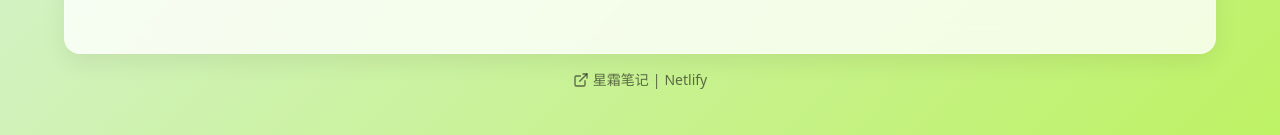
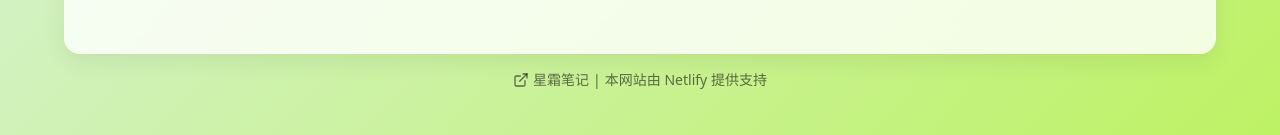
Before and after one commit to xiaobaiweinuli/qywx-push, a website: page public/index.html in a window 1280 px wide. Shown: the part 910-1045 px from the top of the page. Drawn offline with nearby package versions, Linux system fonts and the light colour scheme.

Commit message:
更新 index.html

```diff
--- a/public/index.html
+++ b/public/index.html
@@ -194,7 +194,7 @@
             <i data-lucide="external-link" class="h-4 w-4"></i>
             <a href="https://xingshuang.dpdns.org/" target="_blank" class="hover:text-primary transition-colors">星霜笔记</a>
             <span>|</span>
-            <a href="https://www.netlify.com/" target="_blank" class="hover:text-primary transition-colors">Netlify</a>
+            <a href="https://www.netlify.com/" target="_blank" class="hover:text-primary transition-colors">本网站由 Netlify 提供支持</a>
         </p>
     </footer>
 
```
